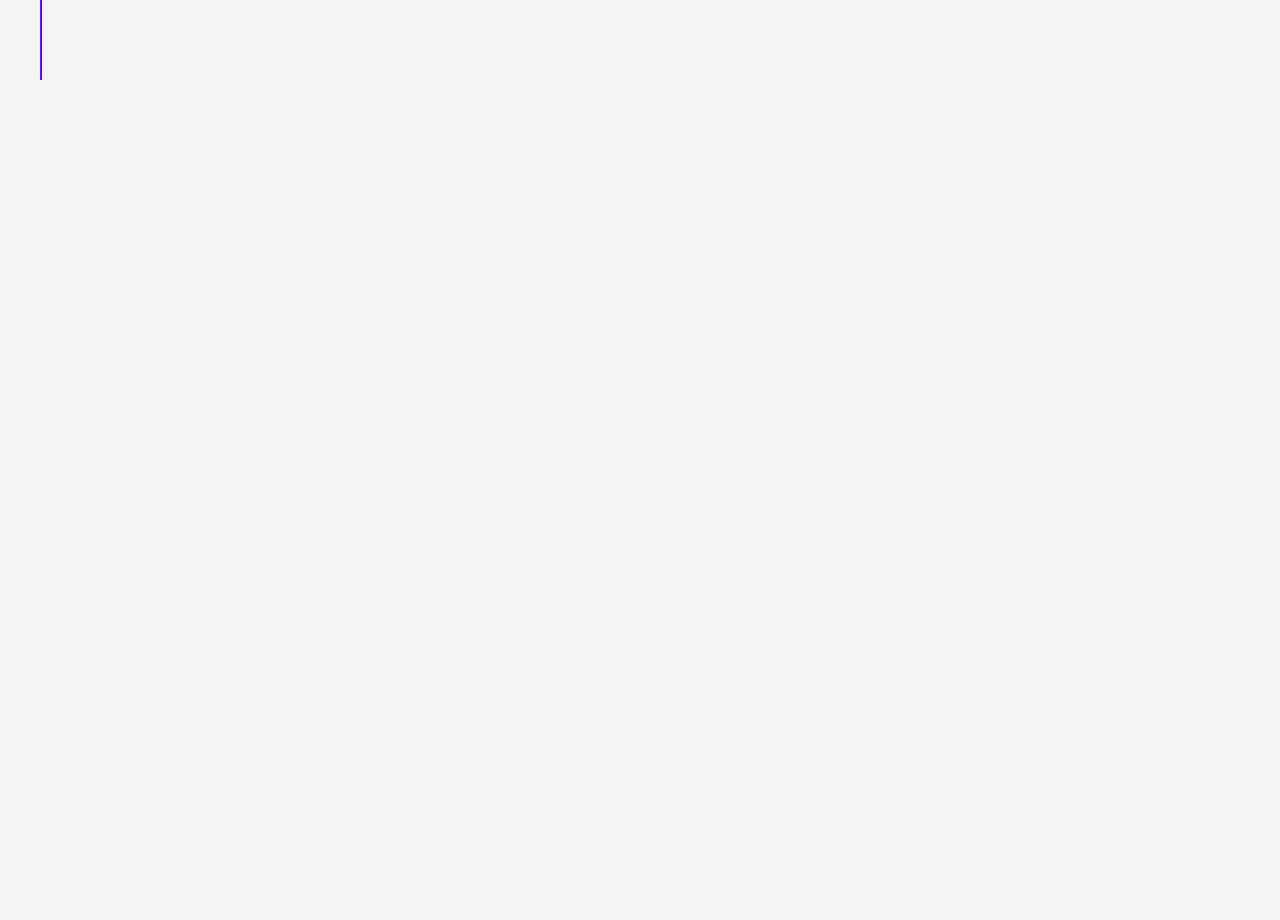
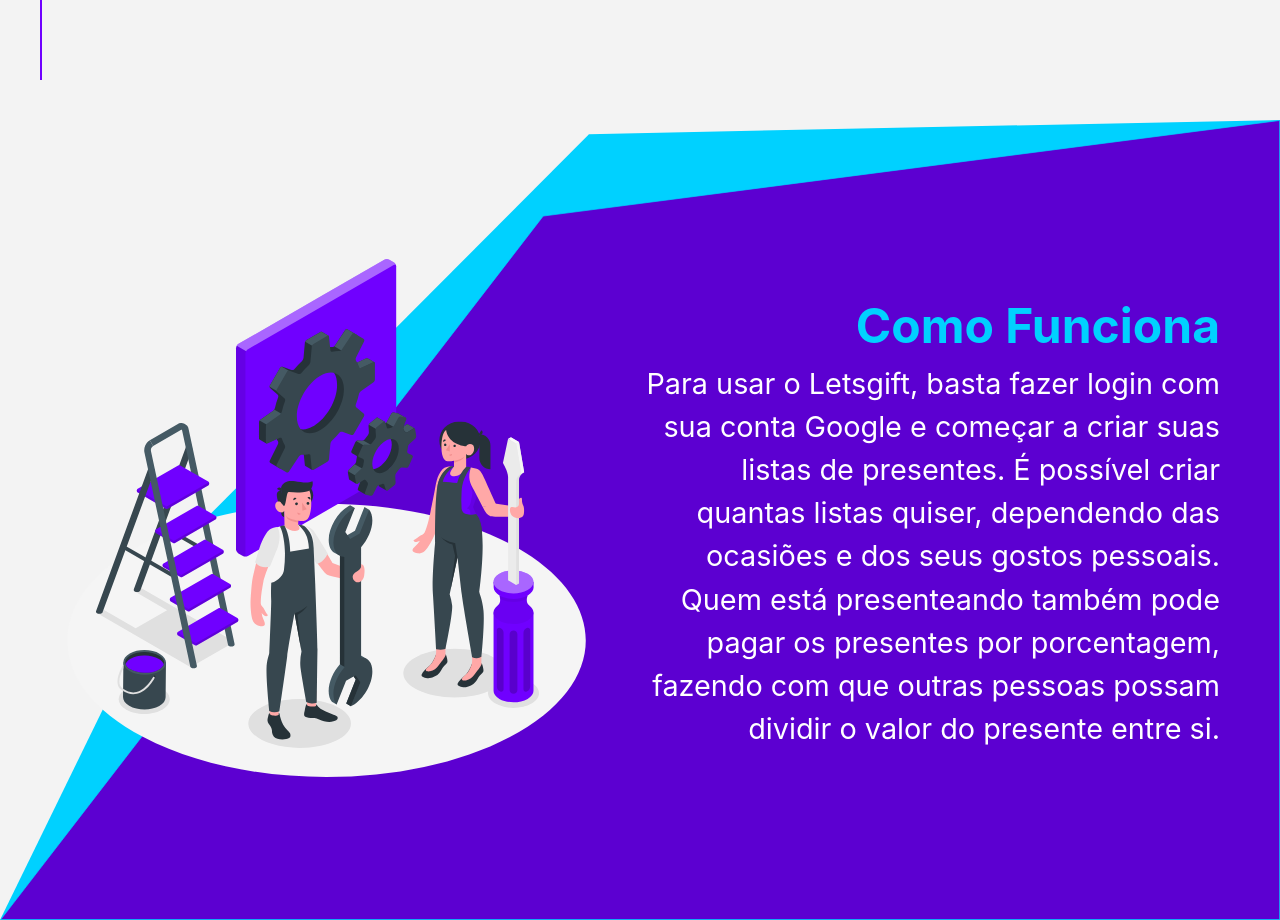
Before and after one commit to lcpsd/LetsGift-Landing-Page, a Next.js app: page / in a window 1280 px wide. Shown: the part 1480-2400 px from the top of the page. Before the commit the page ends 1600 px from the top, so only its background shows below. Built offline with nearby package versions, Linux system fonts and the light colour scheme.

Commit message:
comp: HowWorksSection

```diff
--- a/src/components/BgImage.tsx
+++ b/src/components/BgImage.tsx
@@ -1,19 +1,21 @@
-import { Box, Flex } from "@chakra-ui/react";
+import { Box, ChakraProps, ChakraStyledOptions, Flex } from "@chakra-ui/react";
 
-interface BgImageProps {
+interface BgImageProps extends ChakraProps, ChakraStyledOptions {
     url: string;
     children: JSX.Element | JSX.Element[]
 }
 
-export function BgImage({ children, url }: BgImageProps) {
+export function BgImage({ children, url, ...rest }: BgImageProps) {
 
     return (
         <Flex
             bgImage={url}
             w="100vw"
-            h="100vh"
+            h="100%"
+            minH="100vh"
             justify="center"
             bgRepeat="no-repeat"
+            {...rest}
         >
             {children}
         </Flex>
--- a/src/components/Indicator.tsx
+++ b/src/components/Indicator.tsx
@@ -22,6 +22,8 @@
                         key={index}
                         rounded="md"
                         h="60px"
+                        border="1px"
+                        borderColor={index == position ? "white" : "transparent"}
                         bg={index == position ? "tertiary" : "tertiary025"}
                         transition="all 0.5s"
                     />
--- /dev/null
+++ b/src/components/sections/HowWorks.tsx
@@ -0,0 +1,42 @@
+import { Flex, Img, Text } from "@chakra-ui/react";
+import { Section } from "../Section";
+
+export function HowWorksSection() {
+
+    return (
+        <Section
+            gap={5}
+            direction={{ base: "column", lg: "row" }}
+            h={{ base: "100%", lg: "100vh" }}
+        >
+            <Flex
+                align="center"
+                justify="center"
+                flex={1}
+                order={{ base: 1, lg: 0 }}
+            >
+                <Img
+                    src="/images/maintenance.svg"
+                />
+            </Flex>
+
+            <Flex
+                direction="column"
+                align="center"
+                justify="center"
+                flex={1}
+                pr={5}
+            >
+                <Text color="tertiary" fontWeight="bold" fontSize="3rem" textAlign={{ base: "center", lg: "right" }} w="100%">
+                    Como Funciona
+                </Text>
+
+                <Text fontSize="1.8rem" color="white" textAlign={{ base: "center", lg: "right" }}>
+                    Para usar o Letsgift, basta fazer login com sua conta Google e começar a criar suas listas de presentes. É possível criar quantas listas quiser, dependendo das ocasiões e dos seus gostos pessoais.
+
+                    Quem está presenteando também pode pagar os presentes por porcentagem, fazendo com que outras pessoas possam dividir o valor do presente entre si.
+                </Text>
+            </Flex>
+        </Section>
+    )
+}
--- a/src/pages/index.tsx
+++ b/src/pages/index.tsx
@@ -1,8 +1,11 @@
+import { Flex, Img, Text } from "@chakra-ui/react";
 import { BgImage } from "../components/BgImage";
 import { Container } from "../components/Container";
 import { Indicator } from "../components/Indicator";
+import { Section } from "../components/Section";
 import { AboutSection } from "../components/sections/About";
 import { HeaderSection } from "../components/sections/Header";
+import { HowWorksSection } from "../components/sections/HowWorks";
 
 export default function Home() {
 
@@ -16,6 +19,14 @@
 
       <AboutSection />
 
+      <BgImage
+        url="/images/vector03.svg"
+        bgColor={{ base: "secondary", lg: "transparent" }}
+        bgSize={{ base: "0, 0", lg: "100%, 100%" }}
+      >
+        <HowWorksSection />
+      </BgImage>
+
     </Container >
   )
 }
```
Also changed, not shown: public/images/Vector03.svg (added), public/images/maintenance.svg (added).
